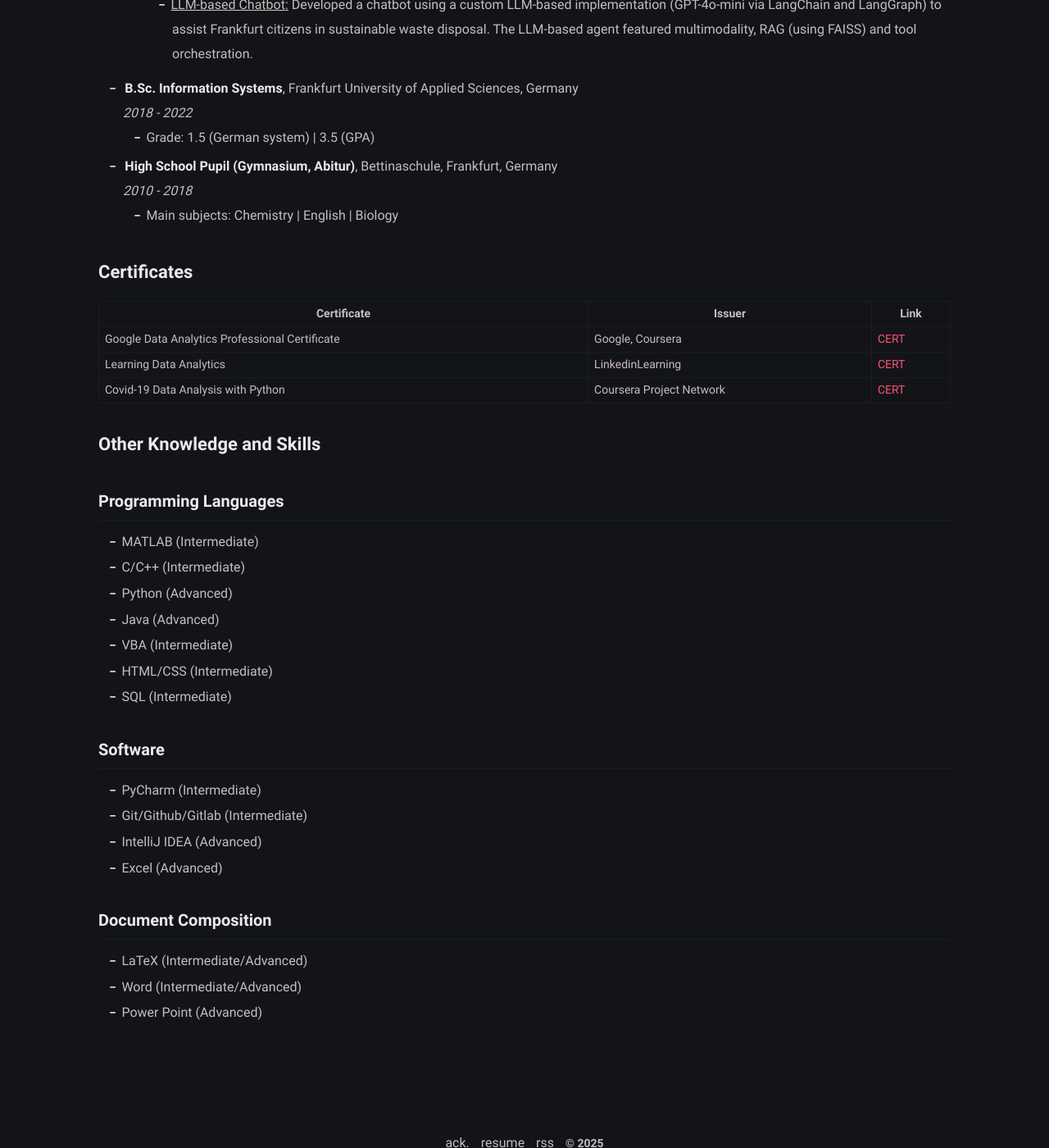
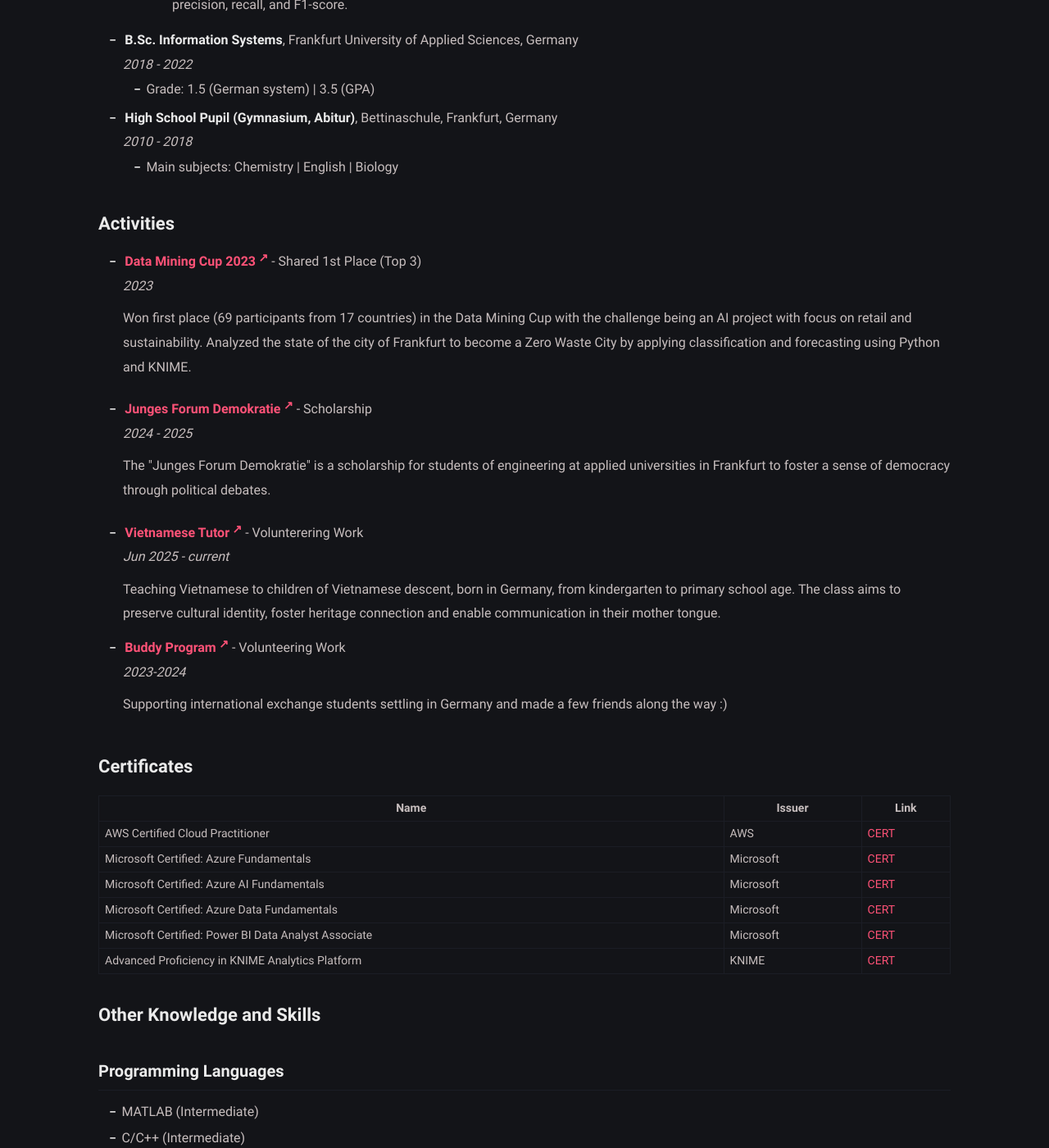
Before and after one commit to hoangnghiem17/hoangnghiem17.github.io, a Jekyll site: the page built from cv.html, in a window 1280 px wide and 1400 px high, scrolled down 3098 px. Shown: the whole window at 82% size. Built offline with Jekyll 4.4.1, drawn with Linux system fonts in a browser that asks for light colours.

Commit message:
CV: Certificates and Activities

```diff
--- a/cv.html
+++ b/cv.html
@@ -16,6 +16,7 @@ permalink: /cv/
     <li><a href="#general-info">General Information</a></li>
     <li><a href="#experience">Experience</a></li>
     <li><a href="#education">Formal Education</a></li>
+    <li><a href="#activities">Activities</a></li>
     <li><a href="#certificates">Certificates</a></li>
     <li><a href="#skills">Other Knowledge and Skills</a></li>
   </ul>
@@ -104,7 +105,6 @@ permalink: /cv/
           <li><u>Master Thesis:</u> Developed and compared chatbots using Google Dialogflow, Rasa and a custom LLM-based implementation (GPT-4o-mini via LangChain and LangGraph) to assist Frankfurt citizens in sustainable waste disposal. Evaluated each platform based on common chatbot requirements such as NLU, dialogue management, deployment and adaptability. The LLM-based agent featured multimodality, RAG (using FAISS) and tool orchestration.</li>
           <li><u>Machine Learning for Zero Waste:</u> Use of data mining to support the city of Frankfurt to become a certified Zero Waste City. The results were presented to the board of the city of Frankfurt and in the Data Mining Cup where we won the first place. The analysis was done in Python and KNIME and included classifying households in Frankfurt by residual waste generation and characterize those with a high amount with Explainable AI techniques. Furthermore, forecasting was done with various models (ARIMA, Prophet) to predict the amount of waste generated in the future and assess it against Frankfurt's set targets. </li>
           <li><u>BERT Spam Detection:</u> Fine-tuned a BERT model in PyTorch using the Hugging Face Transformers library to classify SMS messages as spam or ham. The project included data preprocessing, tokenization, custom dataset creation and evaluation using accuracy, precision, recall, and F1-score.</li>
-          <li><u>LLM-based Chatbot:</u> Developed a chatbot using a custom LLM-based implementation (GPT-4o-mini via LangChain and LangGraph) to assist Frankfurt citizens in sustainable waste disposal. The LLM-based agent featured multimodality, RAG (using FAISS) and tool orchestration.</li>
         </ul>
       </ul>
     </li>
@@ -124,27 +124,70 @@ permalink: /cv/
     </li>
   </ul>
 
+  <h2 id="activities">Activities</h2>
+  <ul>
+    <li>
+      <strong><a href="https://www.youtube.com/watch?v=aATaEJoIEWI" target="_blank">Data Mining Cup 2023</a></strong> - Shared 1st Place (Top 3)<br/>
+      <em>2023</em><br/>
+      <p>Won first place (69 participants from 17 countries) in the Data Mining Cup with the challenge being an AI project with focus on retail and sustainability. Analyzed the state of the city of Frankfurt to become a Zero Waste City by applying classification and forecasting using Python and KNIME.</p>
+    </li>
+  </ul>
+  <ul>
+    <li>
+      <strong><a href="https://sptg.de/projekte/demokratiebildung/junges-forum-demokratie" target="_blank">Junges Forum Demokratie</a></strong> - Scholarship<br/>
+      <em>2024 - 2025</em><br/>
+      <p>The "Junges Forum Demokratie" is a scholarship for students of engineering at applied universities in Frankfurt to foster a sense of democracy through political debates.</p>
+    </li>
+  </ul>
+  <ul>
+    <li>
+      <strong><a href="https://www.tintucvietduc.net/cong-dong/nguoi-viet-o-duc/khai-giang-lop-tieng-viet-tai-frankfurt-va-cac-vung-phu-can.html" target="_blank">Vietnamese Tutor</a></strong> - Volunterering  Work<br/>
+      <em>Jun 2025 - current</em><br/>
+      <p>Teaching Vietnamese to children of Vietnamese descent, born in Germany, from kindergarten to primary school age. The class aims to preserve cultural identity, foster heritage connection and enable communication in their mother tongue.</p>
+    </li>
+    <li>
+      <strong><a href="https://www.frankfurt-university.de/en/studies/international-office/outgoings/buddy-program/" target="_blank">Buddy Program</a></strong> - Volunteering Work<br/>
+      <em>2023-2024</em><br/>
+      <p>Supporting international exchange students settling in Germany and made a few friends along the way :)</p>
+    </li>
+  </ul>
+
   <h2 id="certificates">Certificates</h2>
   <table>
     <tr>
-      <th>Certificate</th>
+      <th>Name</th>
       <th>Issuer</th>
       <th>Link</th>
     </tr>
     <tr>
-      <td>Google Data Analytics Professional Certificate</td>
-      <td>Google, Coursera</td>
-      <td><a href="/assets/pdf/Certificate_Google-Data-Analytics-Professional.pdf">CERT</a></td>
+      <td>AWS Certified Cloud Practitioner</td>
+      <td>AWS</td>
+      <td><a href="https://www.credly.com/badges/80749e2b-dc85-4261-843a-eb28558dfbcd/public_url">CERT</a></td>
     </tr>
     <tr>
-      <td>Learning Data Analytics</td>
-      <td>LinkedinLearning</td>
-      <td><a href="/assets/pdf/Certificate_Learning-Data-Analytics.pdf">CERT</a></td>
+      <td>Microsoft Certified: Azure Fundamentals</td>
+      <td>Microsoft</td>
+      <td><a href="/https://www.credly.com/badges/6a010489-1066-4034-96de-69e5a5011dd7?source=linked_in_profile">CERT</a></td>
     </tr>
     <tr>
-      <td>Covid-19 Data Analysis with Python</td>
-      <td>Coursera Project Network</td>
-      <td><a href="/assets/pdf/Cert_covid19python.pdf">CERT</a></td>
+      <td>Microsoft Certified: Azure AI Fundamentals</td>
+      <td>Microsoft</td>
+      <td><a href="https://www.credly.com/badges/b10a5f31-c80a-4391-bead-996bf96fbb16?source=linked_in_profile">CERT</a></td>
+    </tr>
+    <tr>
+      <td>Microsoft Certified: Azure Data Fundamentals</td>
+      <td>Microsoft</td>
+      <td><a href="https://www.credly.com/badges/3a8067fa-eacd-48c3-9e7d-f44c034e8569?source=linked_in_profile">CERT</a></td>
+    </tr>
+    <tr>
+      <td>Microsoft Certified: Power BI Data Analyst Associate</td>
+      <td>Microsoft</td>
+      <td><a href="https://www.credly.com/badges/5fadd713-80c4-4068-8060-bbed9fb0cd0c">CERT</a></td>
+    </tr>
+    <tr>
+      <td>Advanced Proficiency in KNIME Analytics Platform</td>
+      <td>KNIME</td>
+      <td><a href="https://www.credly.com/badges/88ec2e1d-4f33-4eba-bac3-ef234864d51c/public_url">CERT</a></td>
     </tr>
   </table>
 
```
